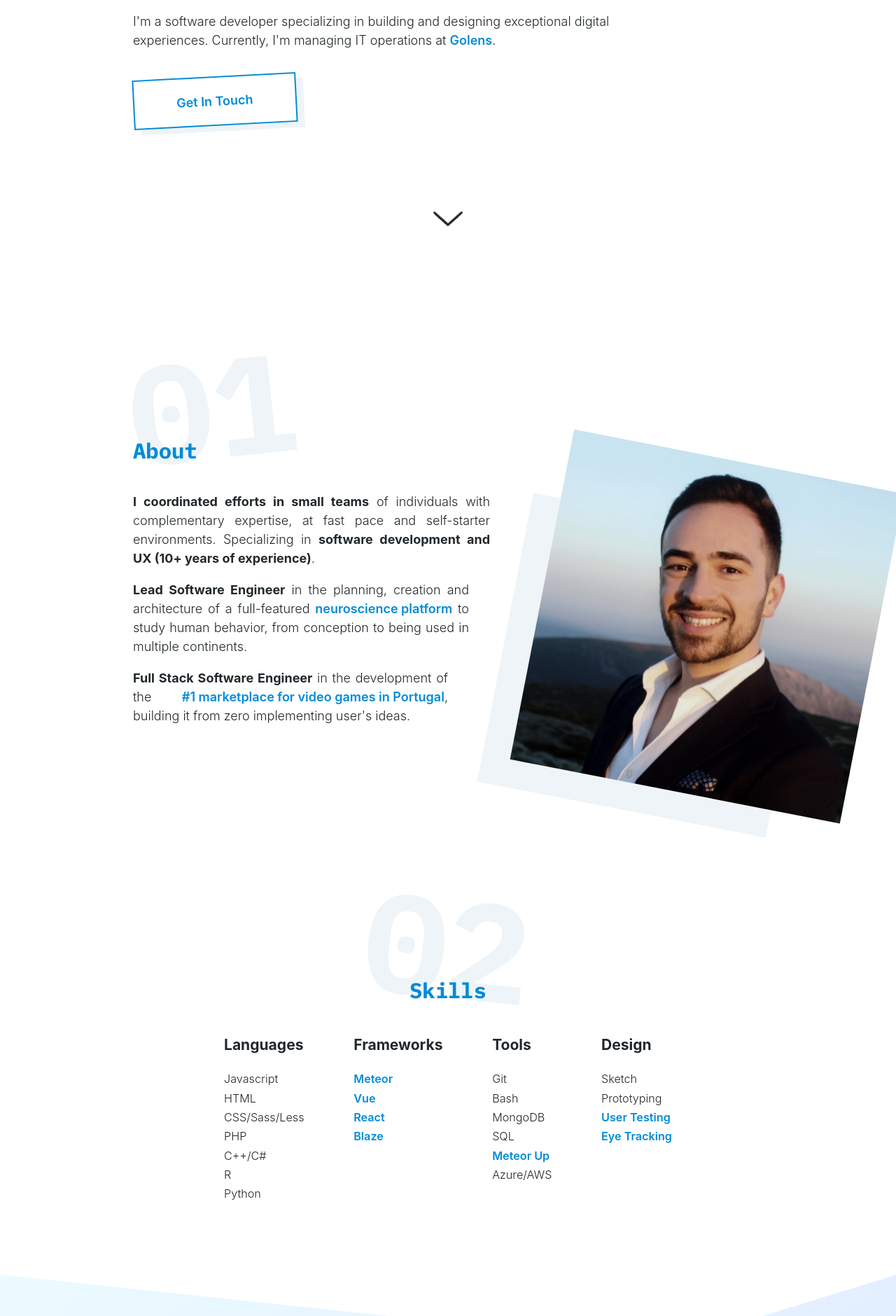
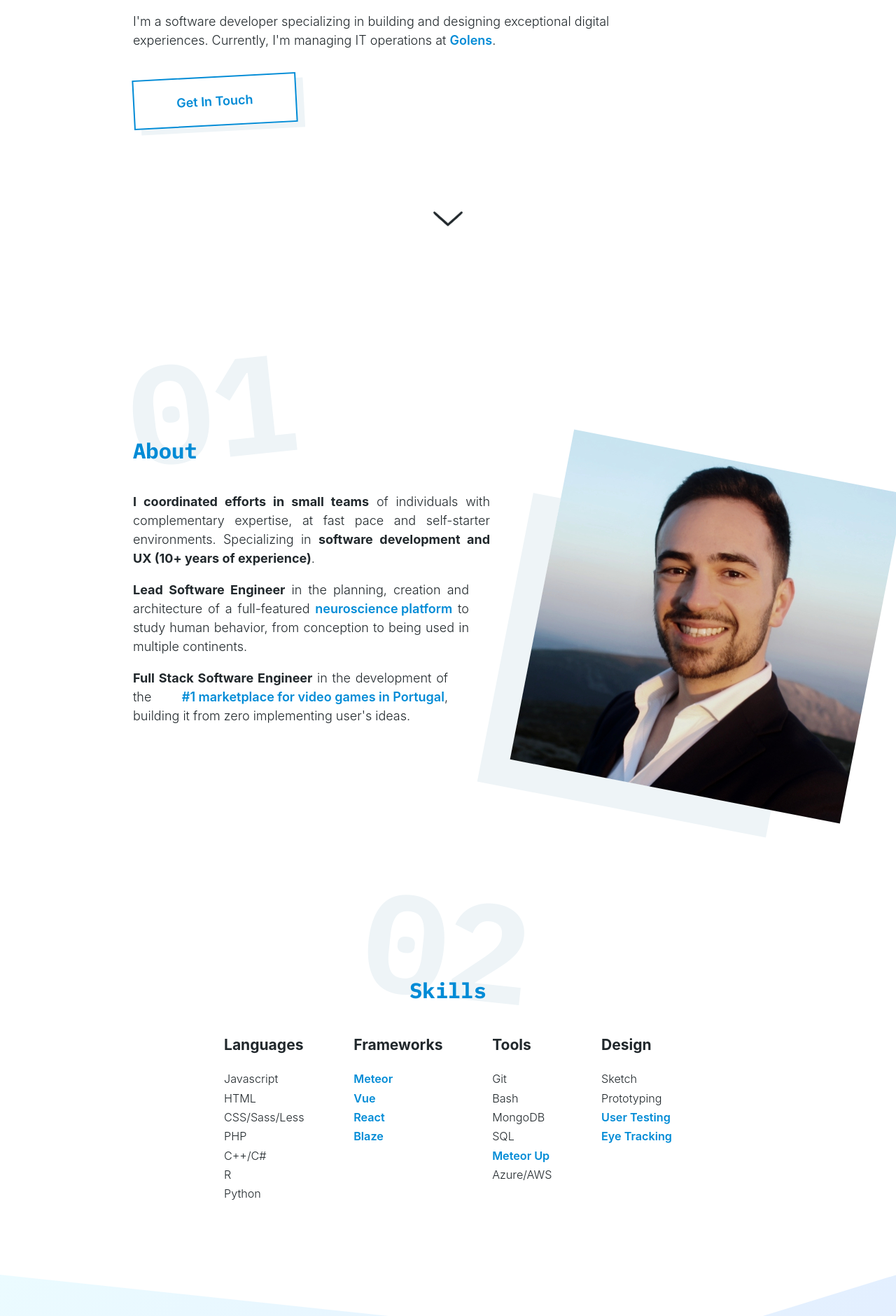
Before and after one commit to luismarques-io/luismarques-io.github.io, a Jekyll site: the page built from index.markdown, in a window 1280 px wide. Shown: the part 456-2336 px from the top of the page at 70% size. Built offline with Jekyll 4.4.1, drawn with Linux system fonts in a browser that asks for light colours; nearby versions of some CDN libraries; some web fonts are replaced.

Commit message:
change about profile photo

```diff
--- a/_includes/about.html
+++ b/_includes/about.html
@@ -29,7 +29,7 @@
     </div>
     <div class="about__profile__image">
         <div class="image-wrapper scrollreveal__fromright scrollreveal__long scrollreveal__delay05">
-            <img src="/assets/images/profile/lm-profile.png" alt="Luís Marques">
+            <img src="/assets/images/profile/lm-profile-small.png" alt="Luís Marques">
         </div>
     </div>
 </div>
```
Also changed, not shown: assets/images/profile/lm-profile-small.png (added).
